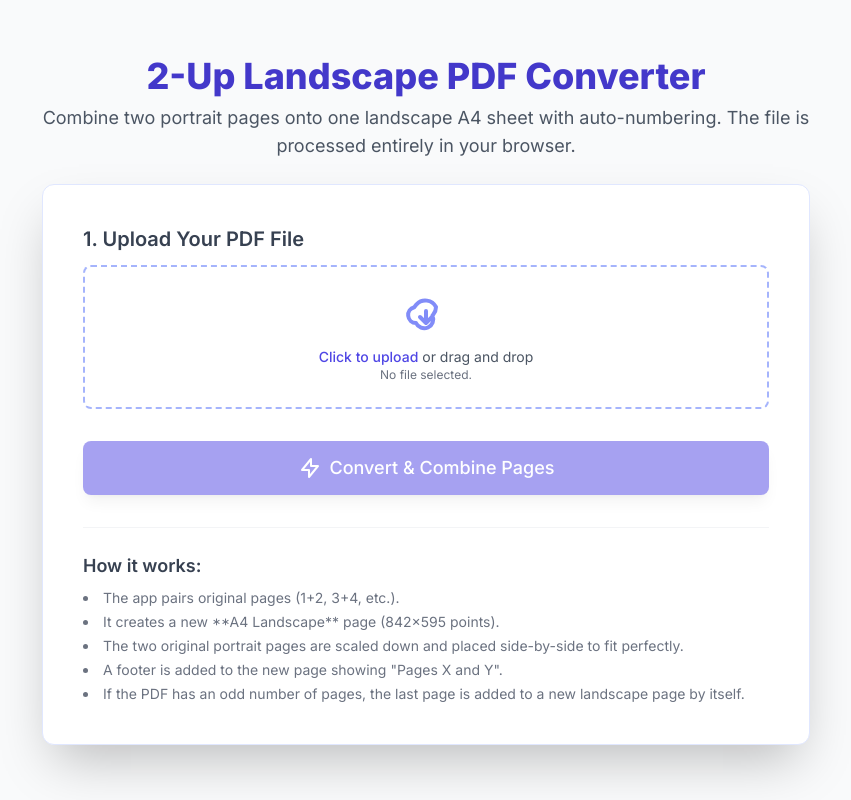
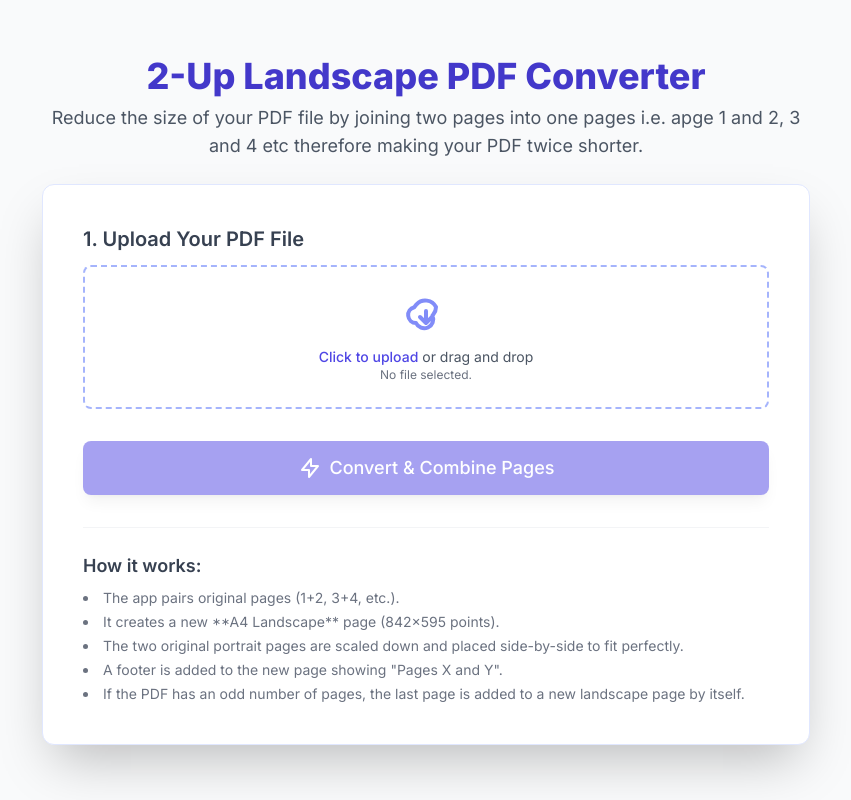
Before and after one commit to geonny25/pdf_page_reducer, a plain HTML site: page index.html in a window 1280 px wide. Shown: the whole page, without its empty margins (214-1065 px from the left). Drawn offline with nearby package versions, Linux system fonts and the light colour scheme; a script that the page names is missing.

Commit message:
Revise PDF converter description for clarity
Updated the PDF converter's description to clarify functionality.

```diff
--- a/index.html
+++ b/index.html
@@ -24,7 +24,7 @@
     <div class="container mx-auto p-4 md:p-8 flex flex-col items-center">
         <header class="w-full max-w-3xl text-center py-6">
             <h1 class="text-4xl font-extrabold text-indigo-700 mb-2">2-Up Landscape PDF Converter</h1>
-            <p class="text-gray-600 text-lg">Combine two portrait pages onto one landscape A4 sheet with auto-numbering. The file is processed entirely in your browser.</p>
+            <p class="text-gray-600 text-lg">Reduce the size of your PDF file by joining two pages into one pages i.e. apge 1 and 2, 3 and 4 etc therefore making your PDF twice shorter.</p>
         </header>
 
         <main class="w-full max-w-3xl bg-white p-6 md:p-10 rounded-xl shadow-2xl border border-indigo-100">
```
